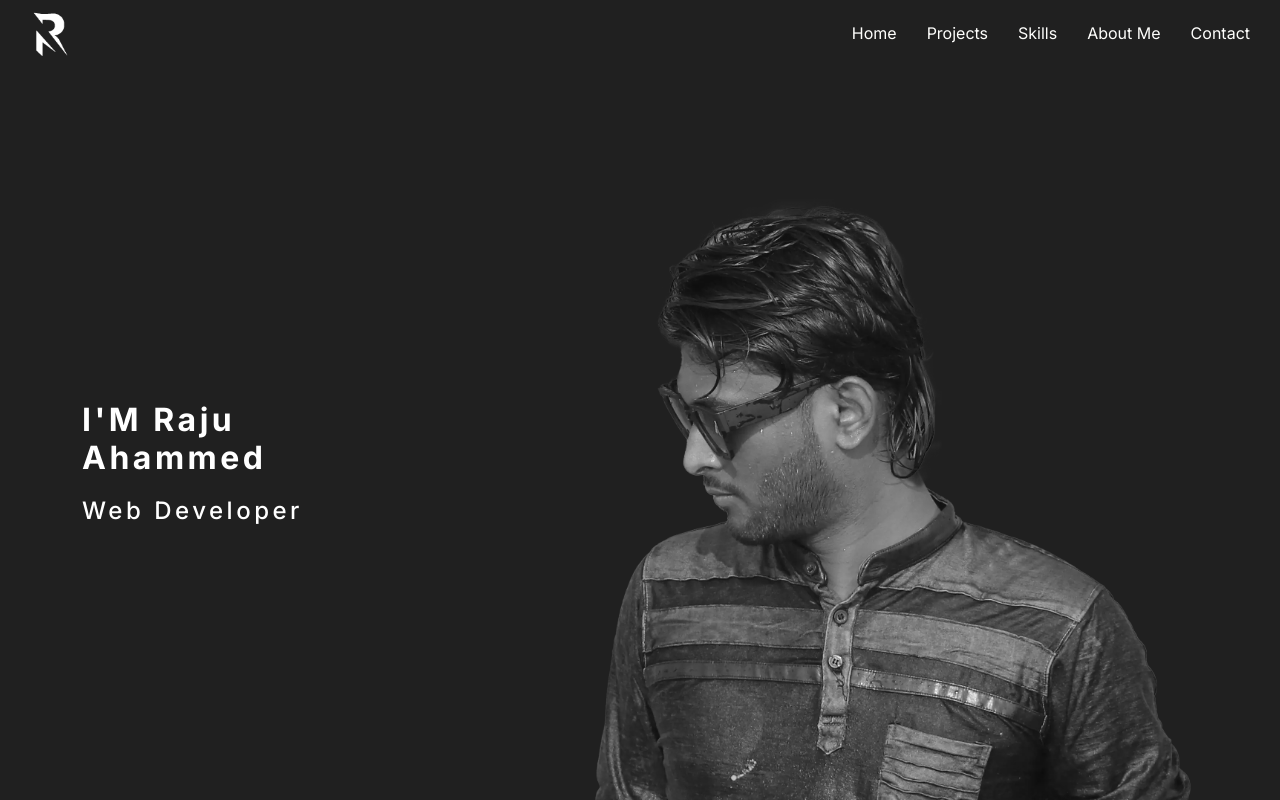
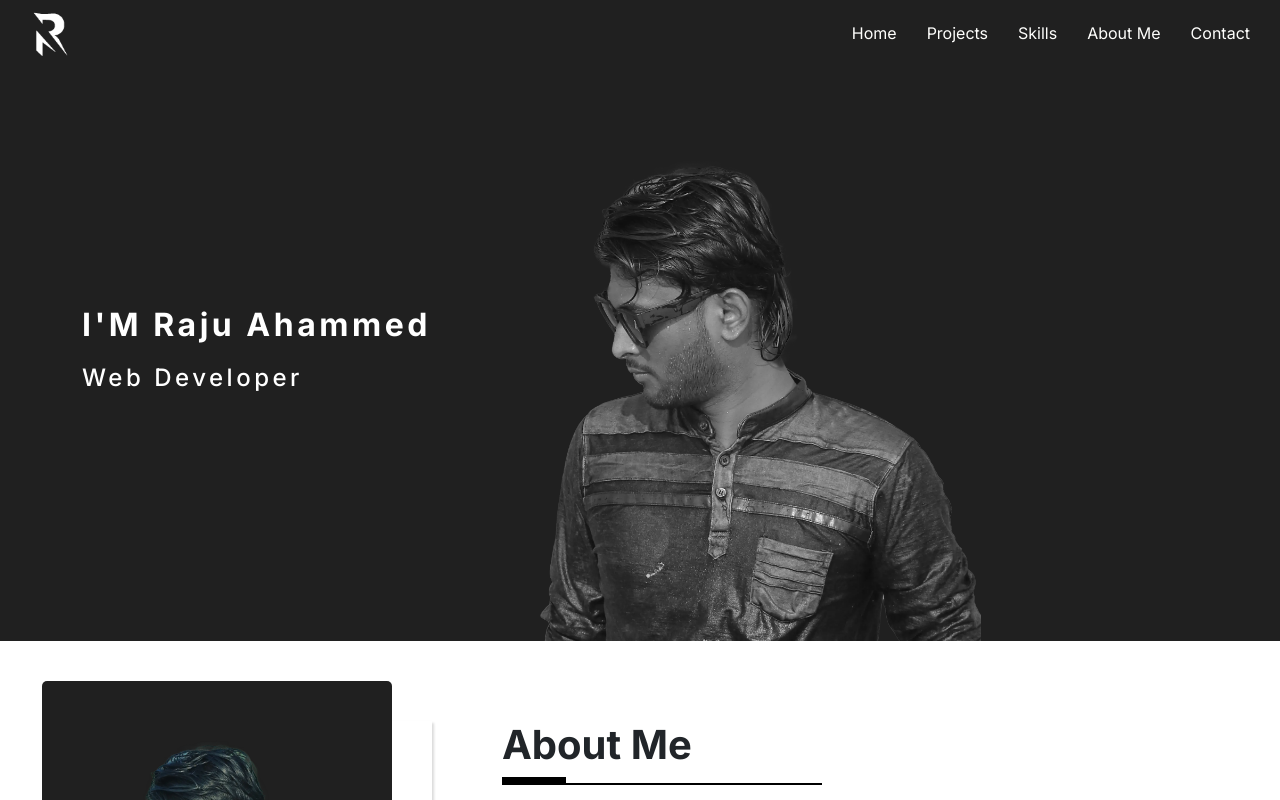
Before and after one commit to Rajukst/new-portfolio, a Next.js app: page / in a window 1280 px wide. Shown: the top 800 px of the page. Built offline with nearby package versions, Linux system fonts and the light colour scheme.

Commit message:
property change

```diff
--- a/src/app/globals.css
+++ b/src/app/globals.css
@@ -40,8 +40,8 @@
   font-weight: bold;
 }
 .homeImage{
-  height: 100vh;
-  width: 60vw;
+  height: 550px;
+  width: 550px;
   filter: grayscale(100%);
 }
 .aboutPhoto{
```
